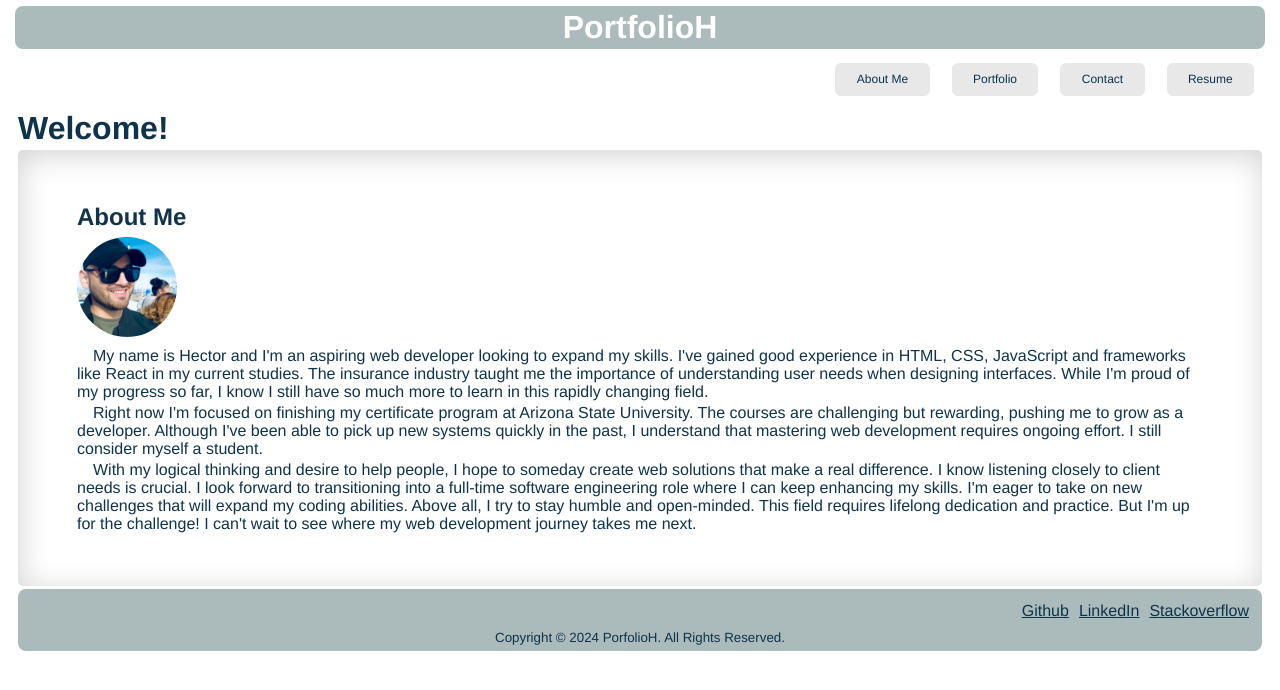
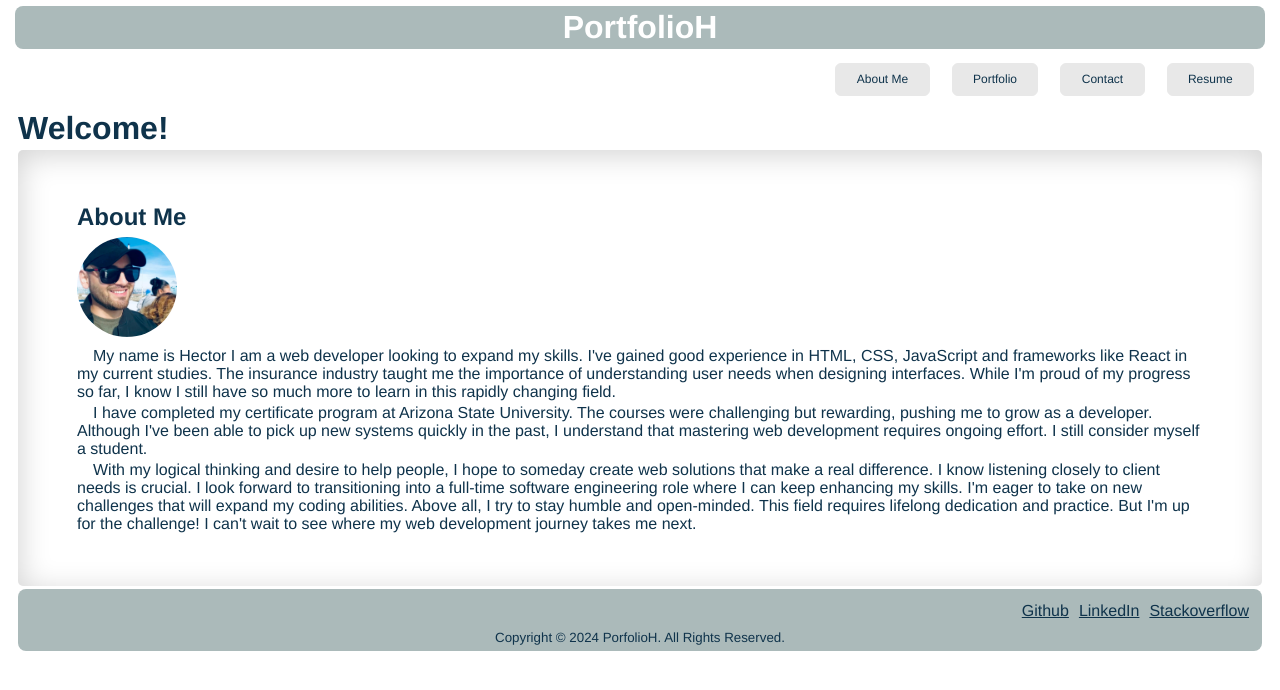
Before and after one commit to hfelix3/PortfolioH, a React (Vite) app: page / in a window 1280 px wide. Both pictures are taken after a click on the button "About Me". Shown: the top 690 px of the page. Built offline with nearby package versions, Linux system fonts and the light colour scheme.

Commit message:
updates to about me

```diff
--- a/src/components/aboutme.jsx
+++ b/src/components/aboutme.jsx
@@ -5,11 +5,11 @@ function Aboutme(prop) {
       <h2>About Me</h2>
         <img class= "profilePic" src='src/assets/images/IMG_0654.JPG'/>
         <p>
-        My name is Hector and I'm an aspiring web developer looking to expand my skills. I've gained good experience in HTML, CSS, JavaScript and frameworks like React in my current studies. The insurance industry taught me the importance of understanding user needs when designing interfaces. While I'm proud of my progress so far, I know I still have so much more to learn in this rapidly changing field.
+        My name is Hector I am a web developer looking to expand my skills. I've gained good experience in HTML, CSS, JavaScript and frameworks like React in my current studies. The insurance industry taught me the importance of understanding user needs when designing interfaces. While I'm proud of my progress so far, I know I still have so much more to learn in this rapidly changing field.
         </p>
 
         <p>
-        Right now I'm focused on finishing my certificate program at Arizona State University. The courses are challenging but rewarding, pushing me to grow as a developer. Although I've been able to pick up new systems quickly in the past, I understand that mastering web development requires ongoing effort. I still consider myself a student.
+        I have completed my certificate program at Arizona State University. The courses were challenging but rewarding, pushing me to grow as a developer. Although I've been able to pick up new systems quickly in the past, I understand that mastering web development requires ongoing effort. I still consider myself a student.
         </p>
 
         <p>
```
